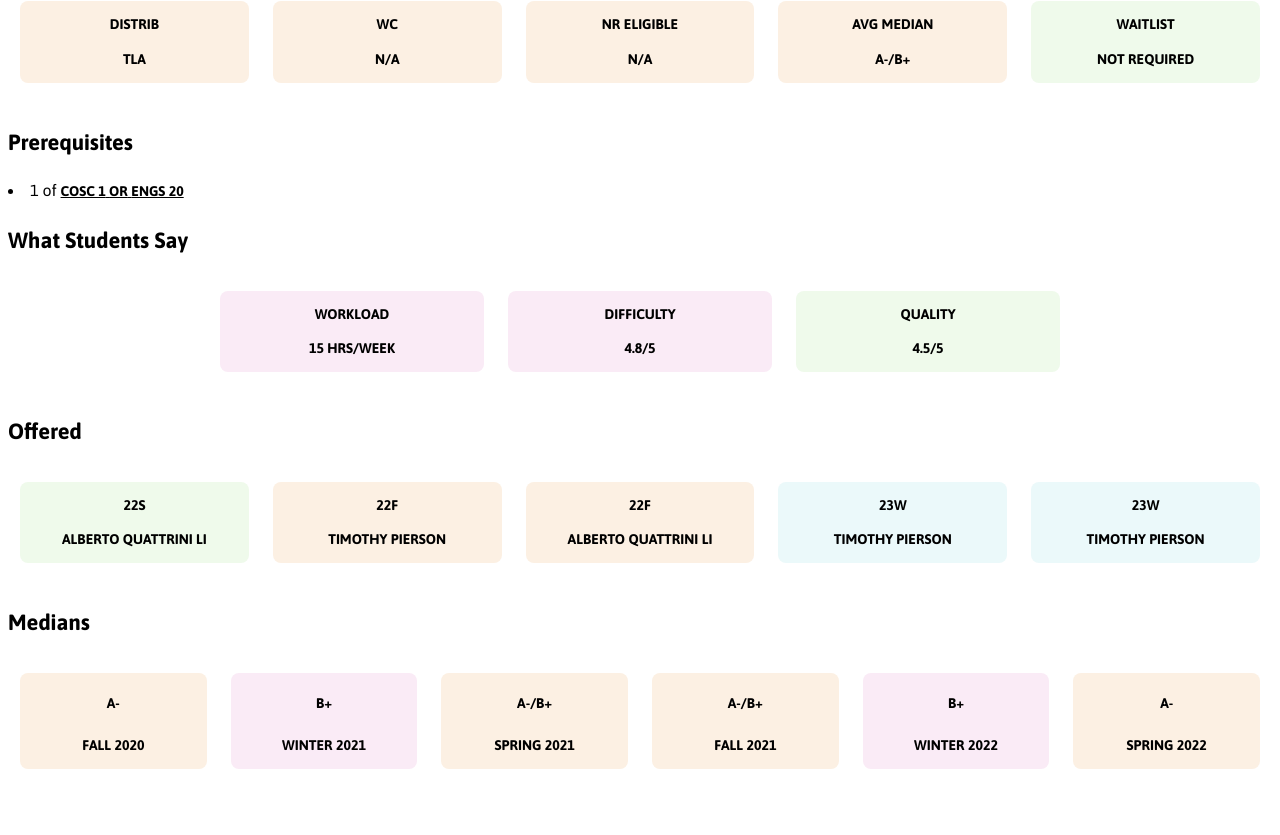
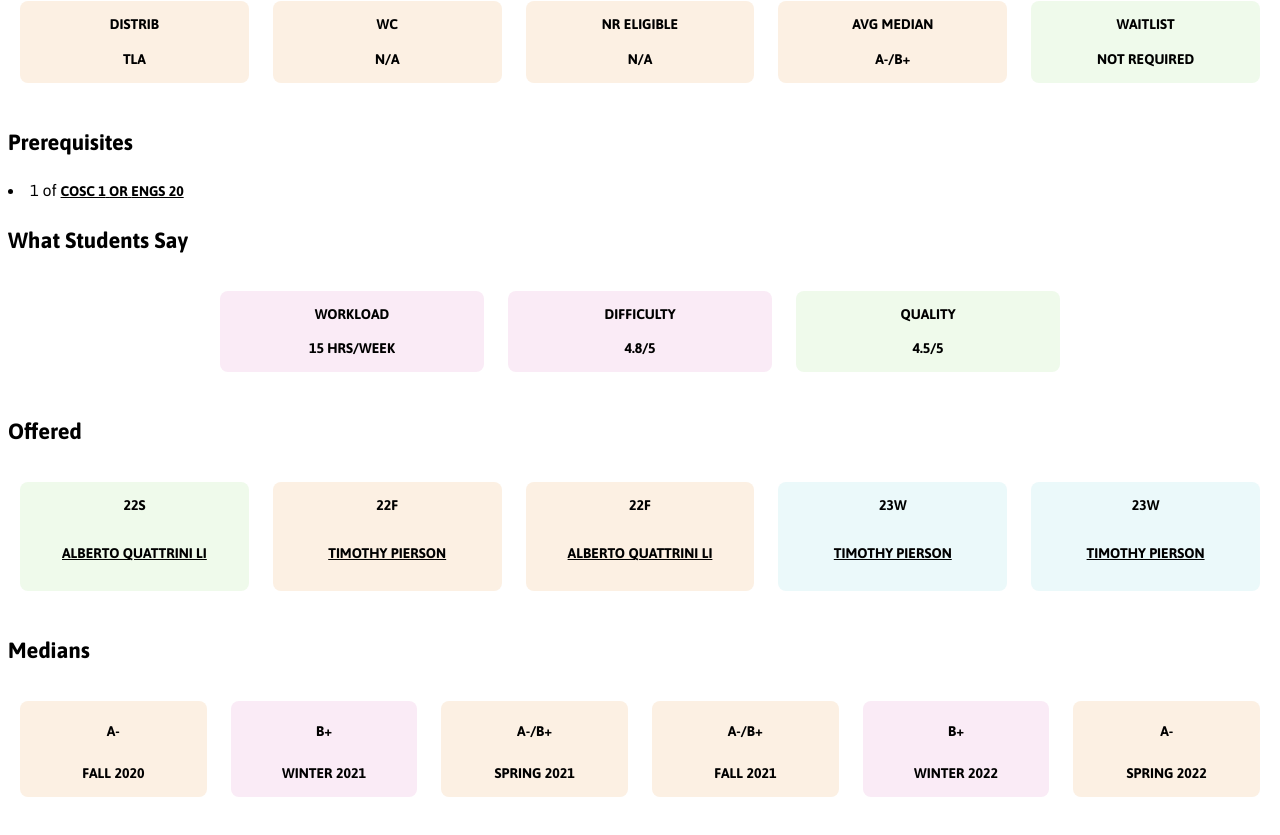
Before and after one commit to dartmouth-cs98/classy-fe, a Next.js app: page /courseinfo/COSC/10 in a window 1280 px wide. Shown: the part 394-1229 px from the top of the page. Before the commit the page ends 1207 px from the top, so only its background shows below. Built offline with nearby package versions, Linux system fonts and the light colour scheme.

Commit message:
add links to waitlist and prof pages

```diff
--- a/components/Glance.js
+++ b/components/Glance.js
@@ -6,7 +6,7 @@ import styles from '../styles/CourseInfo.module.css';
 
 function Glance(props) {
   const {
-    distribs, wc, avgMedian, waitlist,
+    distribs, wc, avgMedian, waitlist, dept, num,
   } = props;
   const nr = false;
   return (
@@ -15,7 +15,7 @@ function Glance(props) {
       <CourseInfoTile title="WC" val={wc || 'N/A'} />
       <CourseInfoTile title="NR Eligible" val={nr || 'N/A'} />
       <CourseInfoTile title="Avg Median" val={avgMedian || 'N/A'} />
-      <CourseInfoTile title="Waitlist" val={waitlist ? 'Required' : 'Not Required'} />
+      <CourseInfoTile title="Waitlist" val={waitlist ? 'Sign Up Here' : 'Not Required'} dept={dept} num={num} />
     </div>
   );
 }
--- a/components/OfferedTile.js
+++ b/components/OfferedTile.js
@@ -1,18 +1,40 @@
 /* eslint-disable react/prop-types */
 /* eslint-disable react/jsx-filename-extension */
 import React from 'react';
+import Link from 'next/link';
 import getColor from '../data/colorscheme';
 import stylesCI from '../styles/CourseInfo.module.css';
 import {
-  TextLabel,
+  TextLabel, A, B1,
 } from './ui/typography';
+
+function getProfessorLink(professors) {
+  return professors.map((professor) => {
+    const url = `/professors/${professor.replace(' ', '_')}`;
+    return (
+      <Link href={url}>
+        <A>
+          <p>{professor}</p>
+        </A>
+      </Link>
+    );
+  });
+}
+
+function getProfessors(professor) {
+  return (
+    <B1>
+      {getProfessorLink(professor)}
+    </B1>
+  );
+}
 
 function OfferedTile(props) {
   const { term, professors } = props;
   return (
     <div className={stylesCI.tile} style={{ background: getColor('term', term) }}>
       <TextLabel>{term}</TextLabel>
-      <TextLabel>{professors}</TextLabel>
+      <TextLabel>{getProfessors(professors)}</TextLabel>
     </div>
   );
 }
--- a/components/Tile.js
+++ b/components/Tile.js
@@ -1,10 +1,11 @@
 /* eslint-disable react/jsx-filename-extension */
 /* eslint-disable react/prop-types */
 import React from 'react';
+import Link from 'next/link';
 import getColor from '../data/colorscheme';
 import stylesCI from '../styles/CourseInfo.module.css';
 import {
-  TextLabel,
+  TextLabel, A,
 } from './ui/typography';
 
 function extraText(type) {
@@ -21,12 +22,16 @@ function extraText(type) {
 }
 
 function CourseInfoTile(props) {
-  const { title, val } = props;
+  const {
+    title, val, dept, num,
+  } = props;
+  const waitlistLink = <Link href={`/waitlists/${dept}/${num}`}><A>{val}</A></Link>;
   return (
     <div className={stylesCI.tile} style={{ background: getColor(title, val) }}>
       <TextLabel>{title}</TextLabel>
       <TextLabel>
-        {val}
+
+        {title.toLowerCase() === 'waitlist' && val === 'Sign Up Here' ? waitlistLink : val}
         {extraText(title)}
       </TextLabel>
     </div>
--- a/data/colorscheme.js
+++ b/data/colorscheme.js
@@ -23,7 +23,7 @@ function getMedianColor(avgMedian) {
   if (['A', 'A/A-'].includes(avgMedian)) {
     return green;
   }
-  if (['A-', 'A-/B+', null].includes(avgMedian)) {
+  if (['A-', 'A-/B+', null, 'N/A'].includes(avgMedian)) {
     return orange;
   }
   return pink;
@@ -31,7 +31,7 @@ function getMedianColor(avgMedian) {
 
 // returns the color a waitlist tile should be based on whether waitlisting is required
 function getWaitlistColor(waitlist) {
-  if (waitlist === true || waitlist === 'Required') {
+  if (waitlist === true || waitlist === 'Required' || waitlist === 'Sign Up Here') {
     return pink;
   }
 
--- a/pages/courseinfo/[dept]/[num].js
+++ b/pages/courseinfo/[dept]/[num].js
@@ -86,6 +86,8 @@ export default function CourseInfo() {
         wc={currentCourse ? currentCourse.wc : ''}
         avgMedian={currentCourse ? convertMedian(currentCourse.avgMedian) : ''}
         waitlist={currentCourse ? currentCourse.waitlist : 'Unknown'}
+        dept={currentCourse ? currentCourse.dept : ''}
+        num={currentCourse ? currentCourse.num : ''}
       />
 
       <H3>Prerequisites</H3>
```
Also changed, not shown: styles/CourseInfo.module.css (line endings or trailing spaces).
